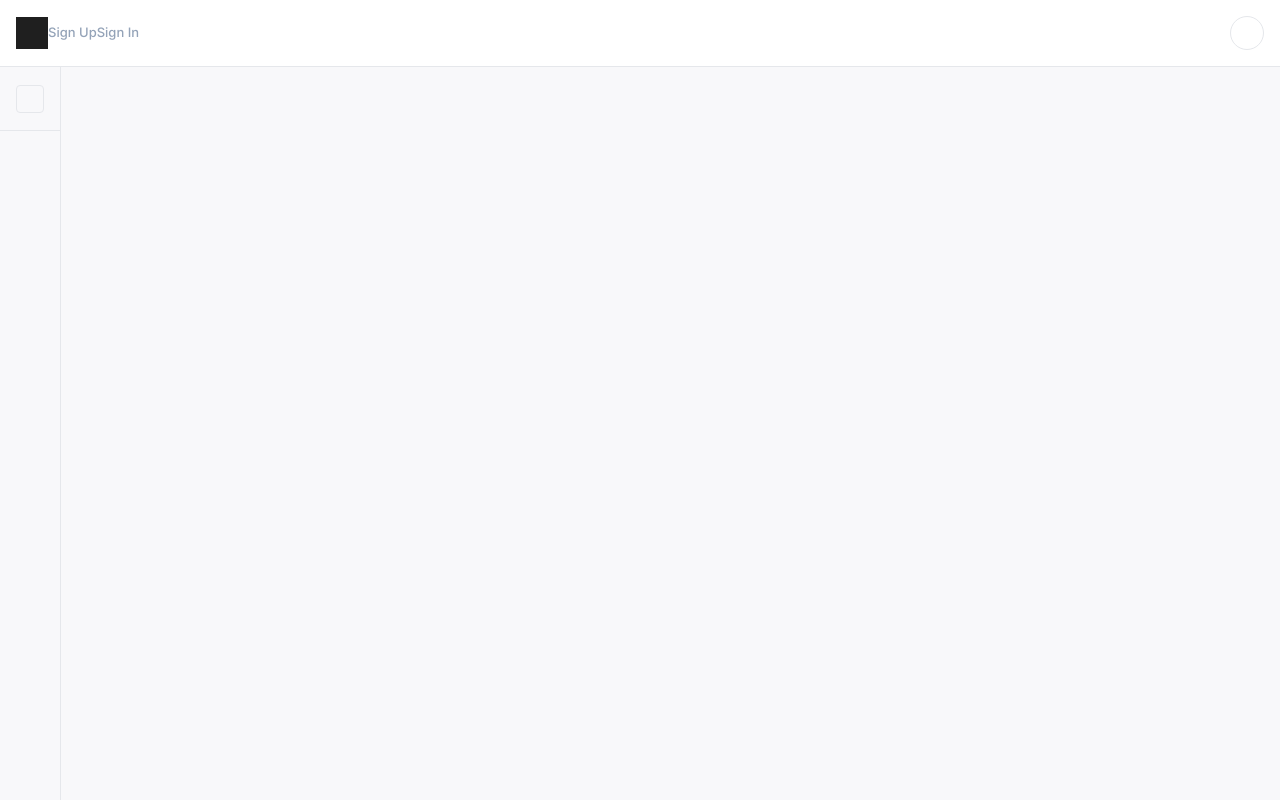
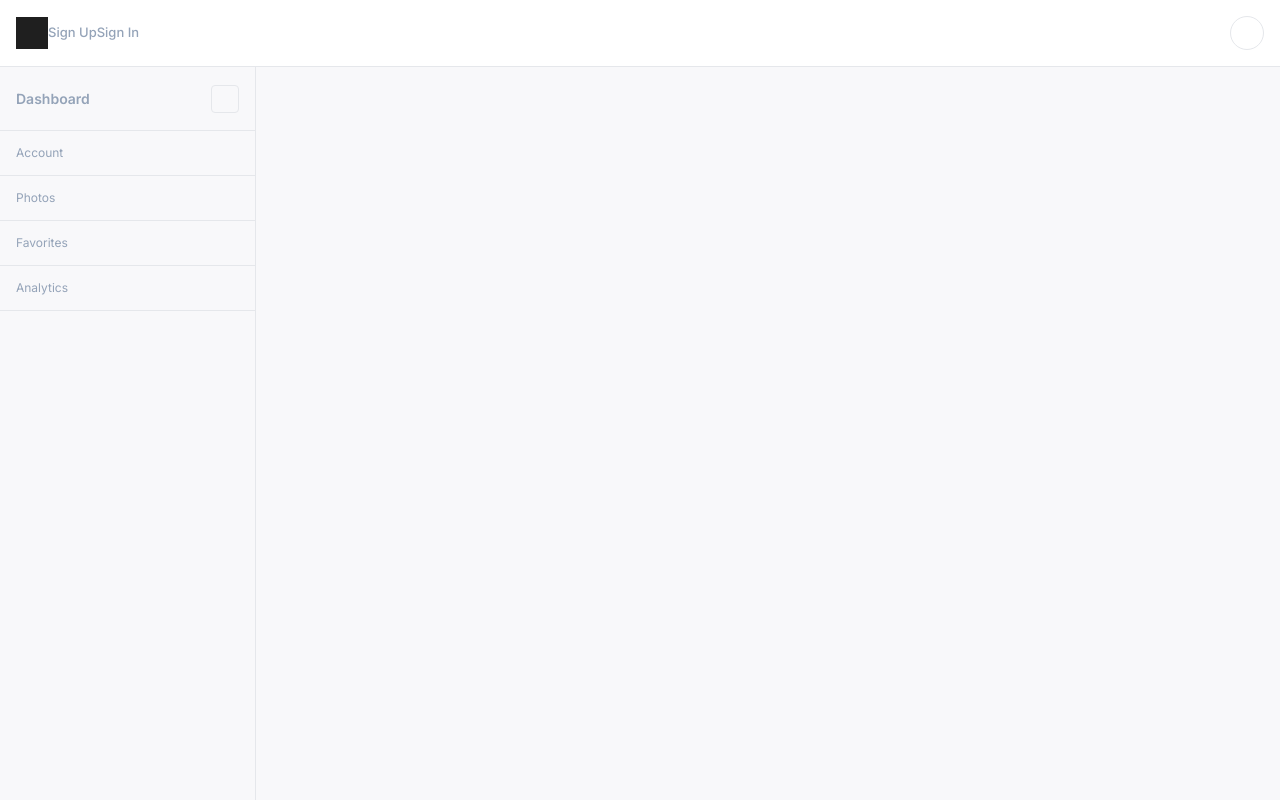
Before and after one commit to whlong1/next.js-photo-app, a Next.js app: page /dashboard in a window 1280 px wide. Built offline with nearby package versions, Linux system fonts and the light colour scheme; no server answers.

Commit message:
Refactor slide out menu for reusability

```diff
--- a/src/app/(routes)/dashboard/layout.tsx
+++ b/src/app/(routes)/dashboard/layout.tsx
@@ -1,9 +1,26 @@
-import Menu from "./components/Menu/Menu"
+// Components
+import Link from "next/link"
+import Menu from "@/components/Menu"
+
+// Types
+import { MenuElements } from "@/types/elements"
 
 const DashboardLayout = ({ children }: { children: React.ReactNode }) => {
+  const menuElements: MenuElements = {
+    name: <h2 className="text-sm">Dashboard</h2>,
+    content: (
+      <>
+        <Link className="nav-item" href="/dashboard/account">Account</Link>
+        <Link className="nav-item" href="/dashboard/photos">Photos</Link>
+        <Link className="nav-item" href="/dashboard/favorites">Favorites</Link>
+        <Link className="nav-item" href="/dashboard/analytics">Analytics</Link>
+      </>
+    )
+  }
+
   return (
     <main className="flex">
-      <Menu />
+      <Menu menuElements={menuElements} />
       <section className="flex flex-col w-full">
         {children}
       </section>
--- /dev/null
+++ b/src/components/Menu.tsx
@@ -0,0 +1,36 @@
+"use client"
+
+// Hooks
+import { useState } from "react"
+
+// Types
+import { MenuElements } from "@/types/elements"
+
+const Menu = ({ menuElements }: { menuElements: MenuElements }) => {
+  const [isOpen, setIsOpen] = useState(true)
+
+  // Certain menu items are hidden when closed:
+  const toggleHiddenClass = isOpen ? "" : "hidden"
+  // Menu contracts to a width of 62px when closed
+  const toggleWidthClass = isOpen ? "" : "w-[62px]"
+  // Slide out transition:
+  const transitionClass = "transition-all duration-300 ease-in-out"
+  const btnClass = "w-7 h-7 border rounded ml-auto hover:bg-slate-100 active:bg-slate-200"
+
+  return (
+    <nav className={`side-nav ${toggleWidthClass} ${transitionClass}`}>
+      <header className="header">
+        <div className={toggleHiddenClass}>
+          {menuElements.name}
+        </div>
+        <button className={btnClass} onClick={() => setIsOpen(!isOpen)}>
+        </button>
+      </header>
+      <div className={toggleHiddenClass}>
+        {menuElements.content}
+      </div>
+    </nav>
+  )
+}
+
+export default Menu
--- /dev/null
+++ b/src/types/elements.ts
@@ -0,0 +1,4 @@
+export interface MenuElements {
+  name: React.ReactNode;
+  content: React.ReactNode;
+}
```
